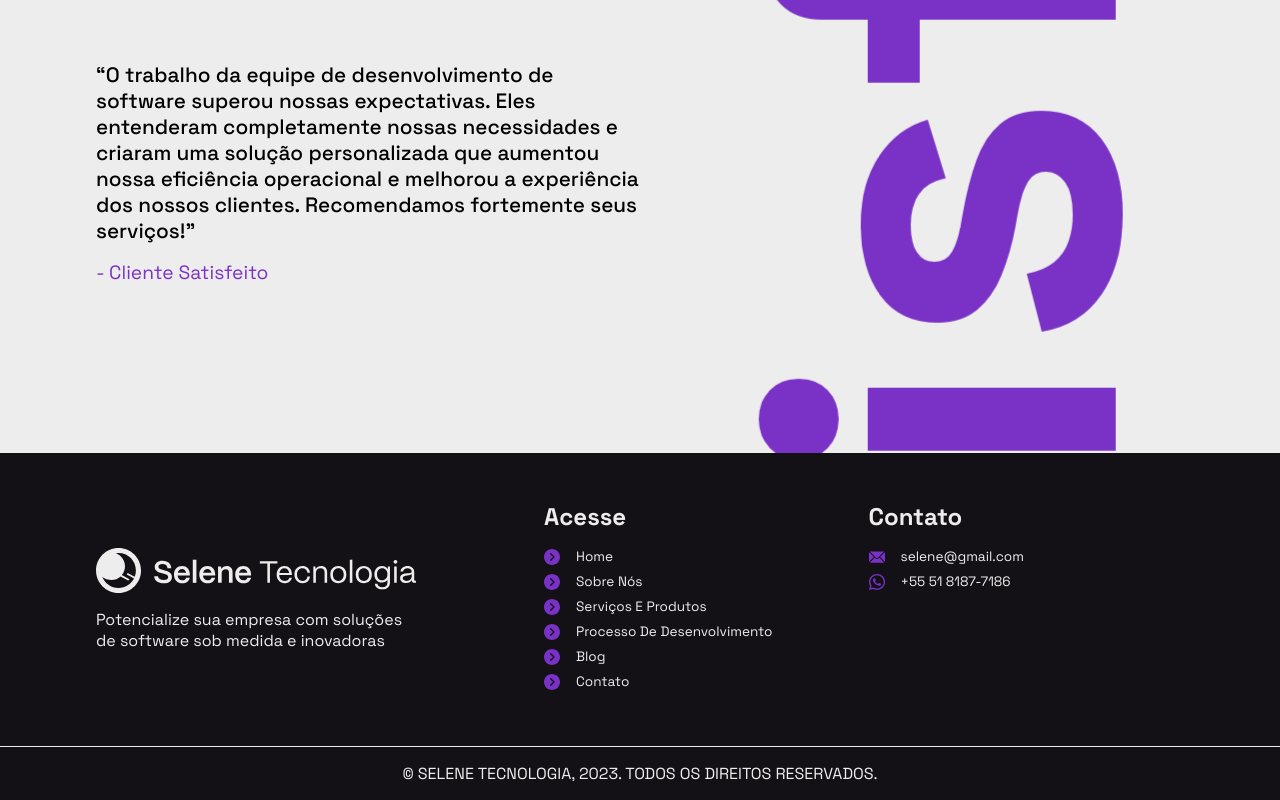
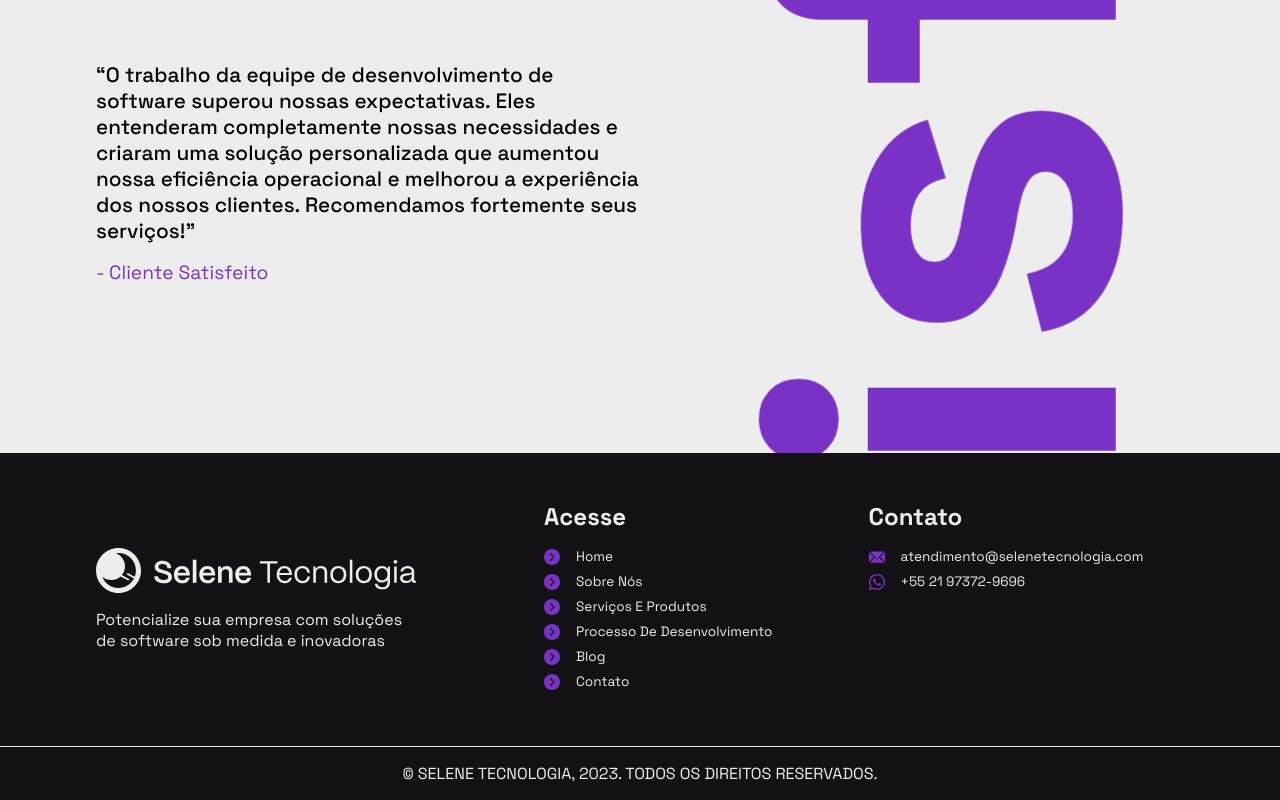
Before and after one commit to igorviniciussantana/selene-website, a Next.js app: page / in a window 1280 px wide. Shown: the part 1547-2347 px from the top of the page. Built offline with nearby package versions, Linux system fonts and the light colour scheme.

Commit message:
update footer contact info

```diff
--- a/src/components/Footer/Footer.tsx
+++ b/src/components/Footer/Footer.tsx
@@ -38,11 +38,11 @@ export default function Footer() {
             <ul>
               <li>
               <img src="/email.svg" className={styles.li_icon} />
-                <p className={styles.contact}>selene@gmail.com</p>
+                <p className={styles.contact}>atendimento@selenetecnologia.com</p>
                 </li>
                 <li>
               <img src="/whatsapp.svg" className={styles.li_icon} />
-                <p className={styles.contact}>+55 51 8187-7186</p>
+                <p className={styles.contact}>+55 21 97372-9696</p>
                 </li>
             </ul>
           </div>
```
